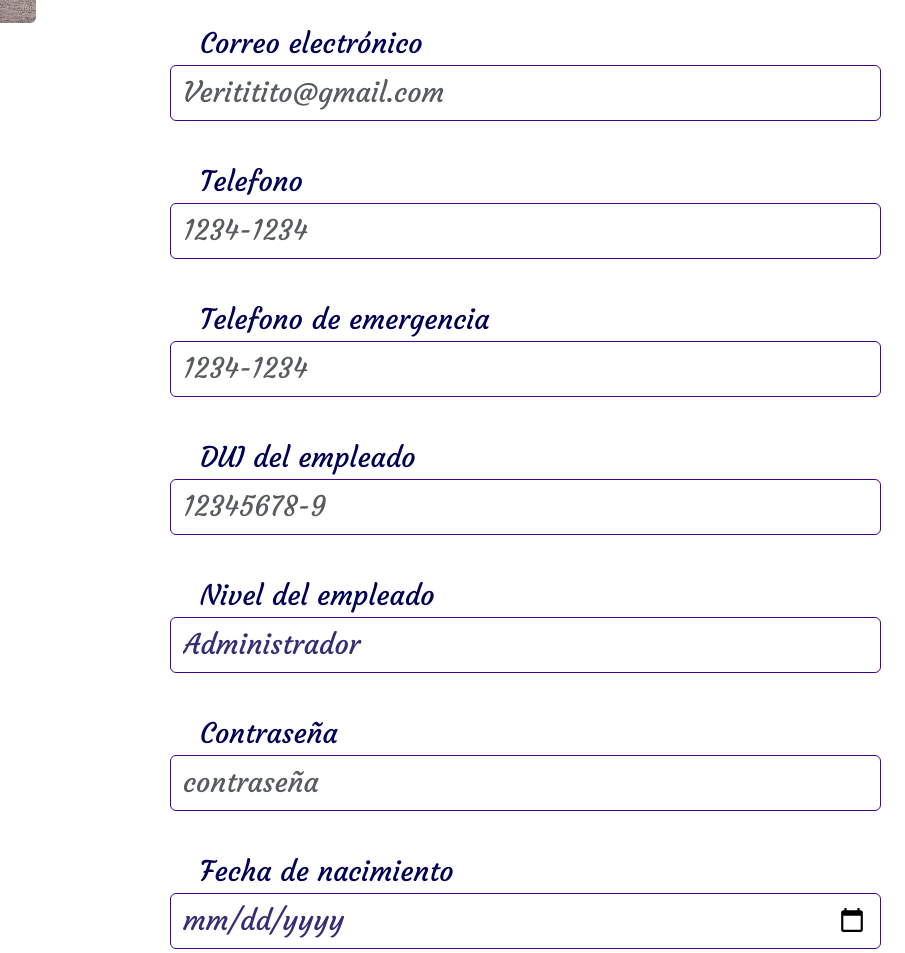
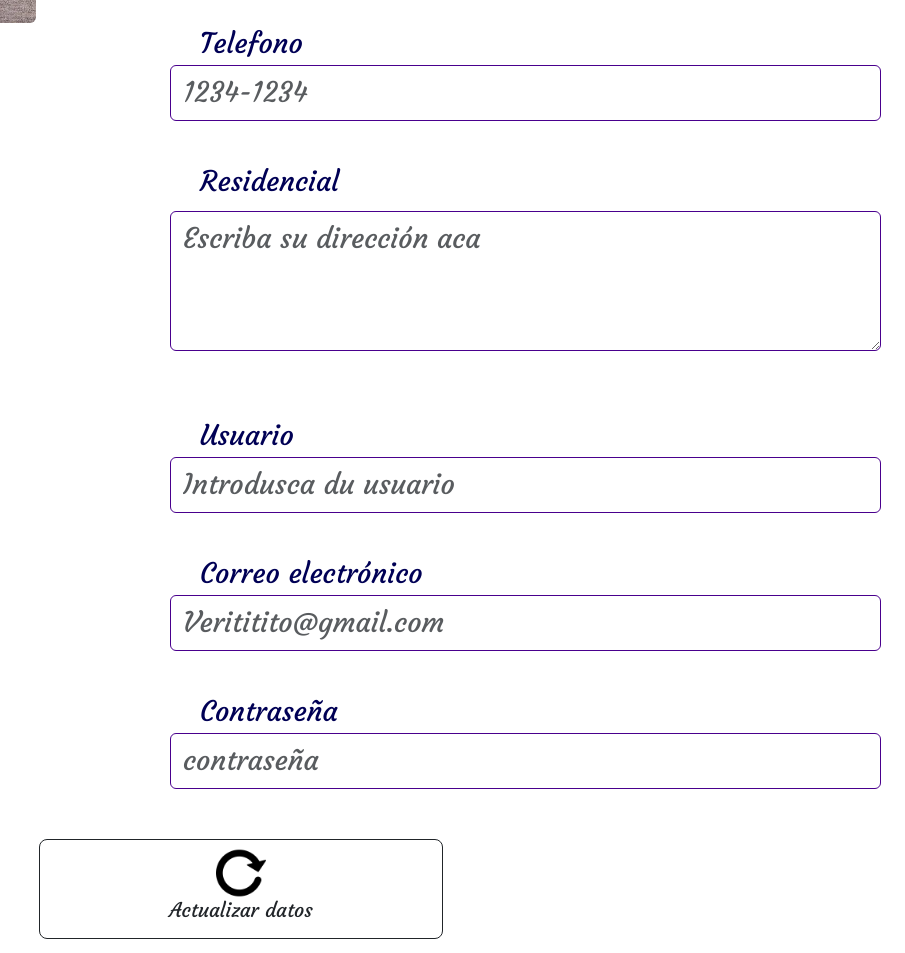
Before and after one commit to ElRicki0/pagina-web, a plain HTML site: page views/public/perfil_cliente.html in a window 1280 px wide. Shown: the part 529-1482 px from the top of the page, without its empty margins (375-1280 px from the left). Drawn offline with Linux system fonts and the light colour scheme; some packages are replaced by stand-ins of ours; a script that the page names is missing.

Commit message:
push final

```diff
--- a/views/public/perfil_cliente.html
+++ b/views/public/perfil_cliente.html
@@ -51,47 +51,31 @@
                                 id="CuadroApel" placeholder="Sanchez">
                         </div>
                         <div class="form-group">
-                            <label for="CuadroCorreo" class="letraPer col-md-8 fs-3">Correo electrónico</label>
-                            <input type="email" class="form-control cuadroText col-md-8 fs-3 border border-dark rounded"
-                                id="CuadroCorreo" placeholder="Verititito@gmail.com">
-                        </div>
-                        <div class="form-group">
                             <label for="CuadroTel" class="letraPer col-md-4 fs-3">Telefono</label>
                             <input type="number"
                                 class="form-control cuadroText col-md-8 fs-3 border border-dark rounded" id="CuadroTel"
                                 placeholder="1234-1234">
                         </div>
                         <div class="form-group">
-                            <label for="CuadroTelEmer" class="letraPer col-md-10 fs-3">Telefono de emergencia</label>
-                            <input type="number"
-                                class="form-control cuadroText col-md-8 fs-3 border border-dark rounded"
-                                id="CuadroTelEmer" placeholder="1234-1234">
+                            <label for="CuadroCorreo" class="letraPer col-md-8 fs-3">Residencial</label>
+                            <textarea class="form-control cuadroText mt-2 col-md-8 fs-3 border border-dark rounded mb-4"
+                                id="CuadroDirecRe" rows="3" placeholder="Escriba su dirección aca"></textarea>
                         </div>
                         <div class="form-group">
-                            <label for="CuadroDUI" class="letraPer col-md-10 fs-3">DUI del empleado</label>
-                            <input type="number"
-                                class="form-control cuadroText col-md-8 fs-3 border border-dark rounded" id="CuadroDUI"
-                                placeholder="12345678-9">
+                            <label for="CuadroApel" class="letraPer col-md-4 fs-3">Usuario</label>
+                            <input type="text" class="form-control cuadroText col-md-8 fs-3 border border-dark rounded"
+                                id="CuadroApel" placeholder="Introdusca du usuario">
                         </div>
                         <div class="form-group">
-                            <label for="CuadroNivel" class="letraPer col-md-10 fs-3">Nivel del empleado</label>
-                            <select class="form-control cuadroText col-md-8 fs-3 border border-dark rounded"
-                                id="CuadroNivel">
-                                <option>Administrador</option>
-                                <option>Empleado</option>
-                                <option>Repartidor</option>
-                            </select>
+                            <label for="CuadroCorreo" class="letraPer col-md-8 fs-3">Correo electrónico</label>
+                            <input type="email" class="form-control cuadroText col-md-8 fs-3 border border-dark rounded"
+                                id="CuadroCorreo" placeholder="Verititito@gmail.com">
                         </div>
                         <div class="form-group">
                             <label for="CuadroPass" class="letraPer col-md-10 fs-3">Contraseña</label>
                             <input type="password"
                                 class="form-control cuadroText col-md-8 fs-3 border border-dark rounded" id="CuadroPass"
                                 placeholder="contraseña">
-                        </div>
-                        <div class="form-group">
-                            <label for="CuadroFecha" class="letraPer col-md-10 fs-3">Fecha de nacimiento</label>
-                            <input type="date" class="form-control cuadroText col-md-8 fs-3 border border-dark rounded"
-                                id="CuadroFecha" placeholder="12345678-9">
                         </div>
                     </form>
                 </div>
@@ -124,4 +108,5 @@
 <script src="../../controllers/utils/explorador_modal.js"></script>
 <script src="../../controllers/public/navbar.js"></script>
 <script src="../../controllers/utils/footer.js"></script>
+
 </html>
```
Lines whose indentation alone changed are shown as unchanged.
